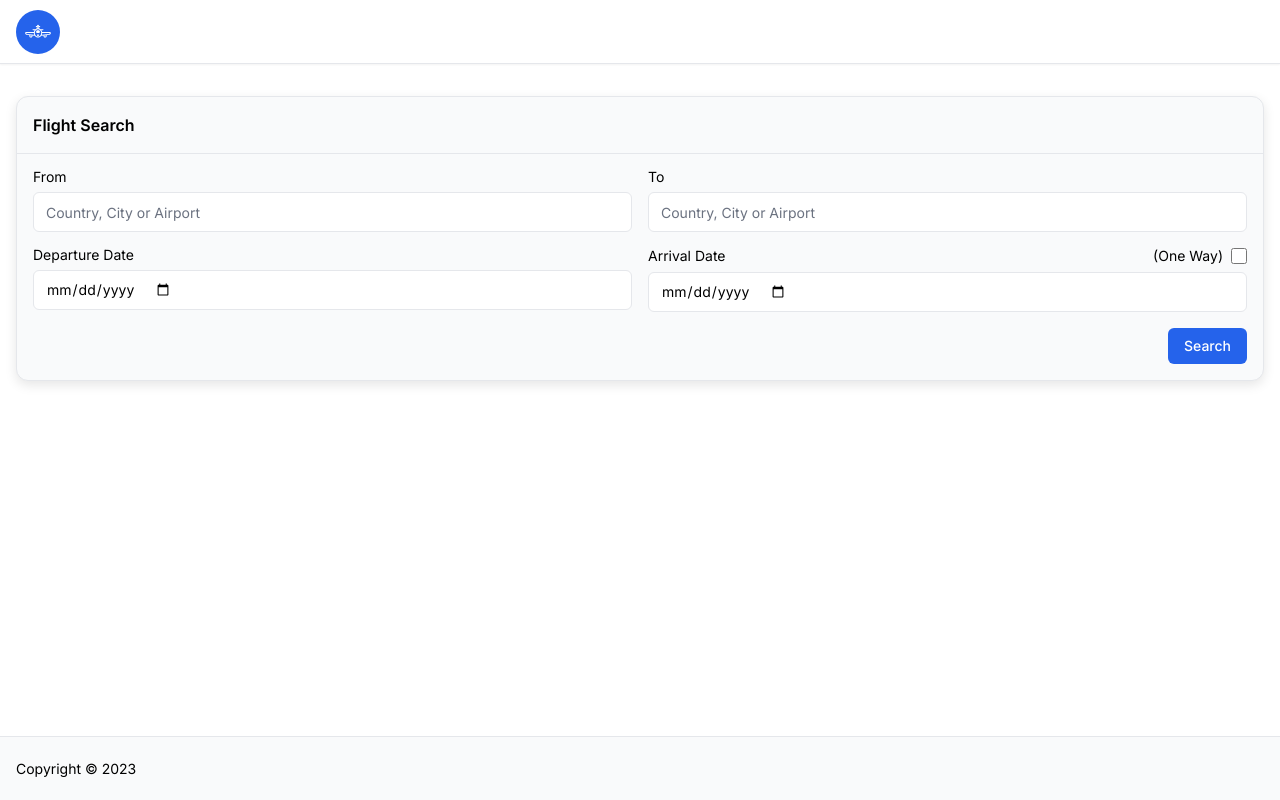
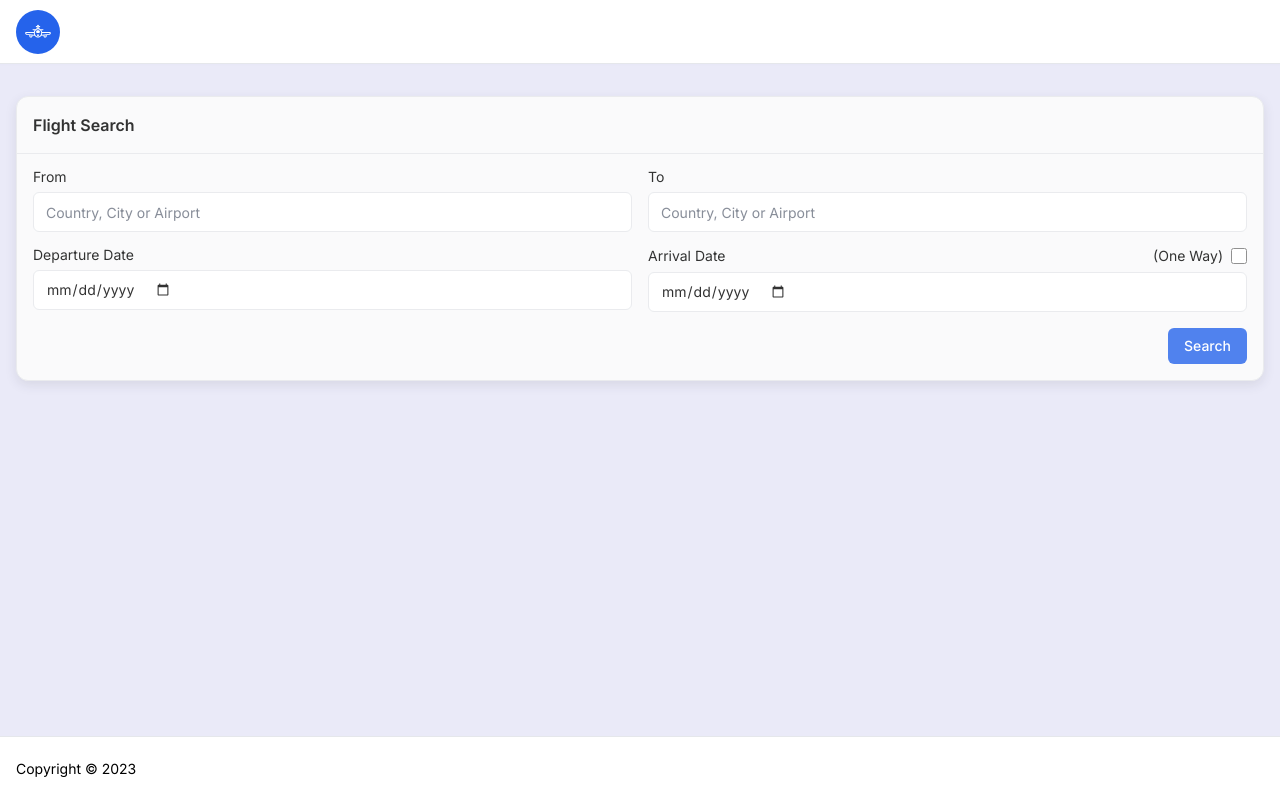
Before and after one commit to serdargokhan/flight-search, a Next.js app: page / in a window 1280 px wide. Built offline with nearby package versions, Linux system fonts and the light colour scheme.

Commit message:
feat: update MainLayout components and add background

```diff
--- a/src/layouts/MainLayout/Footer.tsx
+++ b/src/layouts/MainLayout/Footer.tsx
@@ -1,6 +1,6 @@
 export default function Footer() {
     return (
-        <footer className="flex h-16 items-center border-t bg-gray-50">
+        <footer className="flex h-16 items-center border-t bg-white">
             <div className="container text-sm">
                 Copyright © {new Date().getFullYear()}
             </div>
--- a/src/layouts/MainLayout/Navbar.tsx
+++ b/src/layouts/MainLayout/Navbar.tsx
@@ -6,7 +6,7 @@ export default function Navbar() {
             <nav className="container">
                 <NextLink href="/">
                     <svg
-                        className="fill-primary-600 hover:fill-primary-500 h-11 w-11 transition"
+                        className="h-11 w-11 fill-primary-600 transition hover:fill-primary-500"
                         xmlns="http://www.w3.org/2000/svg"
                         viewBox="0 0 48 48"
                     >
--- a/src/layouts/MainLayout/index.tsx
+++ b/src/layouts/MainLayout/index.tsx
@@ -10,7 +10,7 @@ export default function MainLayout({ children }: MainLayoutProps) {
     return (
         <div className="flex min-h-screen flex-col">
             <Navbar />
-            <main className="flex-1">{children}</main>
+            <main className="background-dot-pattern flex-1">{children}</main>
             <Footer />
         </div>
     );
```
